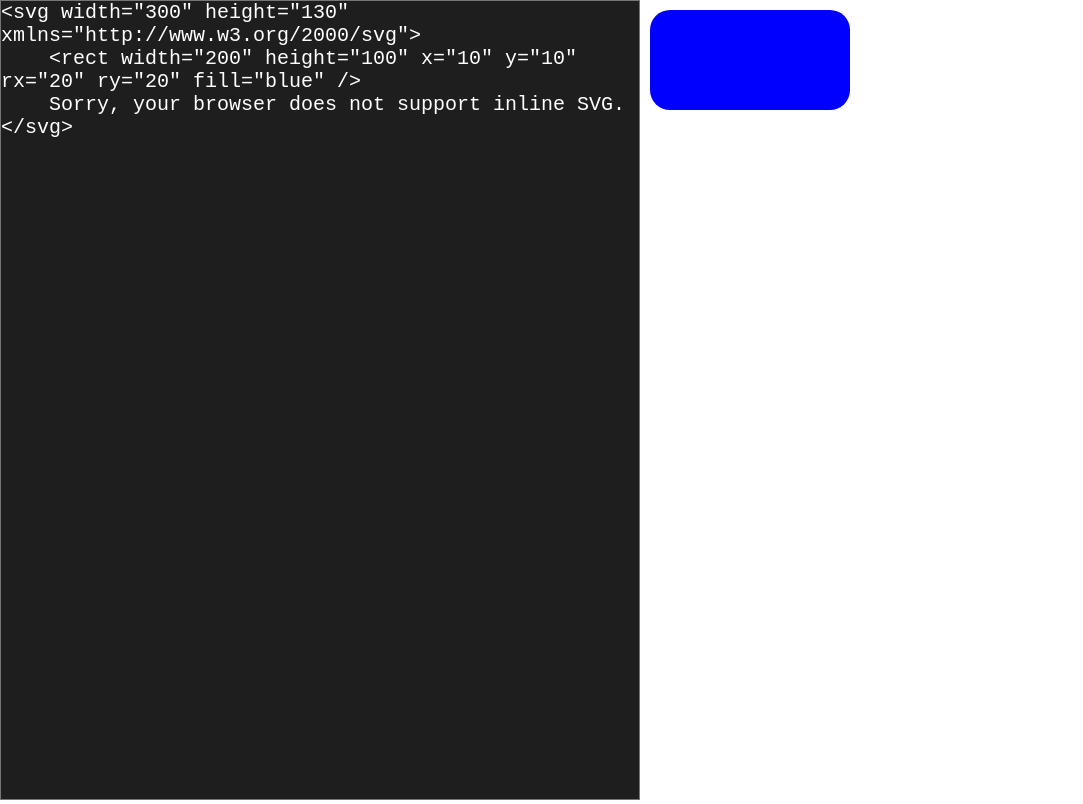
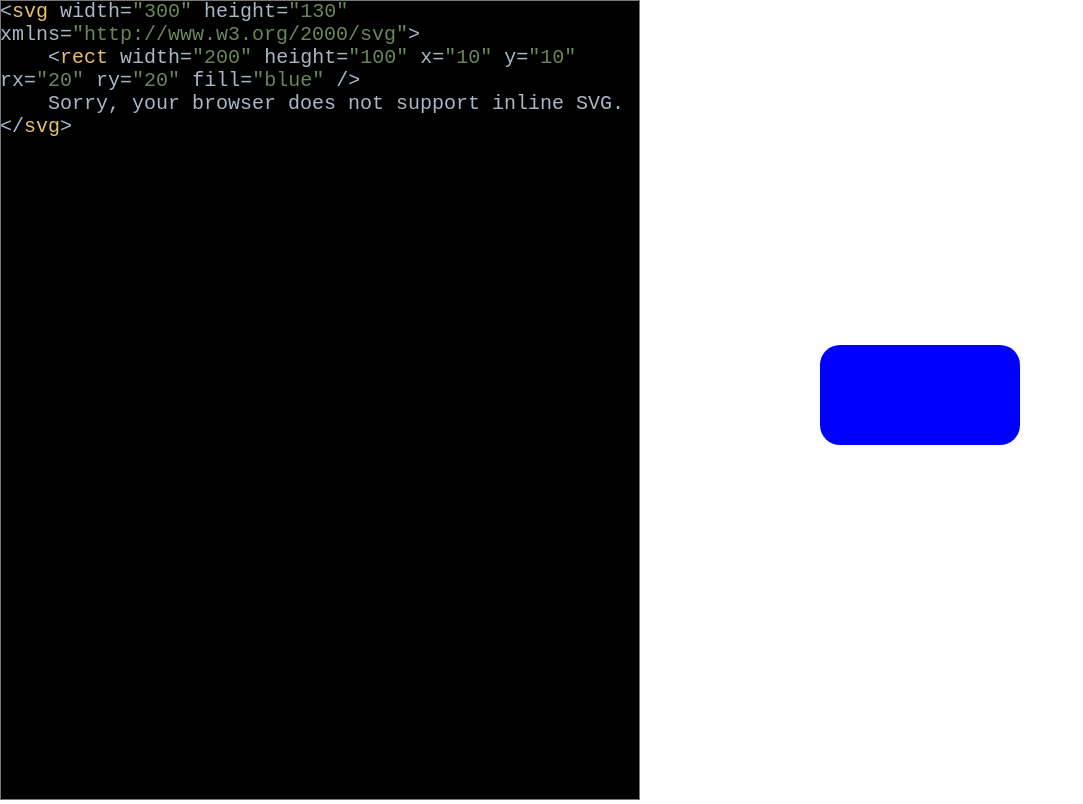
Before and after one commit to theavgeekbee/svgedit, a plain HTML site: page index.html in a window 1280 px wide. Shown: the whole page, without its empty margins (0-1083 px from the left). Drawn offline with nearby package versions, Linux system fonts and the light colour scheme.

Commit message:
add syntax highlighting

```diff
--- a/index.html
+++ b/index.html
@@ -1,6 +1,9 @@
 <!DOCTYPE html>
 <html lang="en">
     <head>
+        <!-- syntax highlighting -->
+        <link rel="stylesheet" href="https://cdnjs.cloudflare.com/ajax/libs/highlight.js/11.12.0/styles/androidstudio.min.css">
+        <script src="https://cdnjs.cloudflare.com/ajax/libs/highlight.js/11.12.0/highlight.min.js"></script>
         <meta charset="UTF-8">
         <meta name="viewport" content="width=device-width, initial-scale=1">
         <title>SVG Editor</title>
@@ -10,6 +13,7 @@
     </head>
     <body>
         <div class="left">
+            <pre id="highlight-layer" class="syntax-highlight" aria-hidden="true"><code class="language-html" id="highlight-content"></code></pre>
             <textarea id="svg-edit" class="code-textbox" spellcheck="false" autocapitalize="false">
 <svg width="300" height="130" xmlns="http://www.w3.org/2000/svg">
     <rect width="200" height="100" x="10" y="10" rx="20" ry="20" fill="blue" />
--- a/index.js
+++ b/index.js
@@ -1,6 +1,33 @@
+const svgEdit = document.getElementById("svg-edit");
+const textDisplay = document.getElementById("highlight-content");
+const displayArea = document.getElementById("display-area");
+
 function onTextChanged(e) {
-    document.getElementById("display-area").innerHTML = e.target.value;
+    textDisplay.innerHTML = e.target.value.replaceAll("<", "&lt;").replaceAll(">", "&gt;");
+    displayArea.innerHTML = e.target.value;
+
+    textDisplay.removeAttribute('data-highlighted');
+    hljs.highlightAll();
 }
 
-document.getElementById("svg-edit").addEventListener("input", onTextChanged);
-document.getElementById("svg-edit").dispatchEvent(new Event("input"));
+function onKey(e) {
+    if (e.key === "Tab") {
+        e.preventDefault();
+
+        svgEdit.setRangeText(
+            '    ',
+            svgEdit.selectionStart,
+            svgEdit.selectionEnd,
+            'end' // Moves the cursor right after the newly inserted tab
+        );
+
+        svgEdit.dispatchEvent(new Event("input"));
+    }
+    if ((e.ctrlKey || e.metaKey) && e.key === 's') {
+        e.preventDefault();
+    }
+}
+
+svgEdit.addEventListener("input", onTextChanged);
+svgEdit.addEventListener("keydown", onKey)
+svgEdit.dispatchEvent(new Event("input"));
--- a/style.css
+++ b/style.css
@@ -19,12 +19,53 @@ body {
     flex: 1;
 }
 
-.code-textbox {
+.left {
+    position: relative;
+    width: 100%;
+    height: 100vh;
+}
+.code-textbox, .syntax-highlight {
     width: 100%;
     height: 100%;
-    background-color: #1e1e1e; /* Classic dark theme */
     color: white;
-    font-size: x-large;
-    outline: none;
-    resize: none;
+    font-size: x-large !important;
+    outline: none !important;
+    resize: none !important;
+
+    position: absolute;
+    top: 0;
+    left: 0;
+
+    overflow-wrap: break-word !important;
+    word-break: normal !important;
 }
+
+.syntax-highlight {
+    background-color: black;
+}
+
+.language-html {
+    padding: 0 !important;
+    overflow-wrap: break-word !important;
+    word-break: normal !important;
+    white-space: pre-wrap;
+    z-index: 2;
+    background-color: transparent !important;
+}
+
+.code-textbox {
+    z-index: 1;
+    color: transparent;
+    background-color: transparent;
+    caret-color: white;
+}
+
+.right {
+    display: flex;
+    align-items: center;
+    justify-content: center;
+}
+
+svg:hover {
+    outline: 1px solid red;
+}
```
